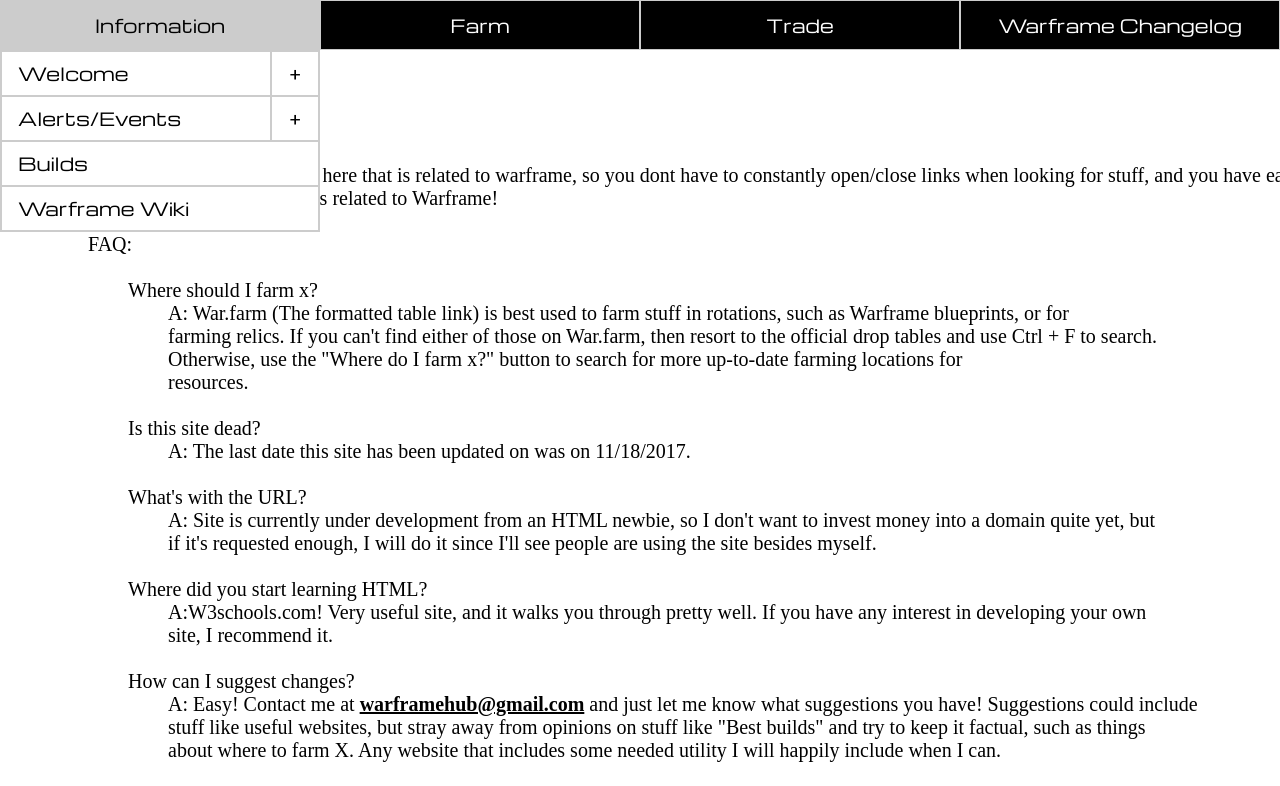
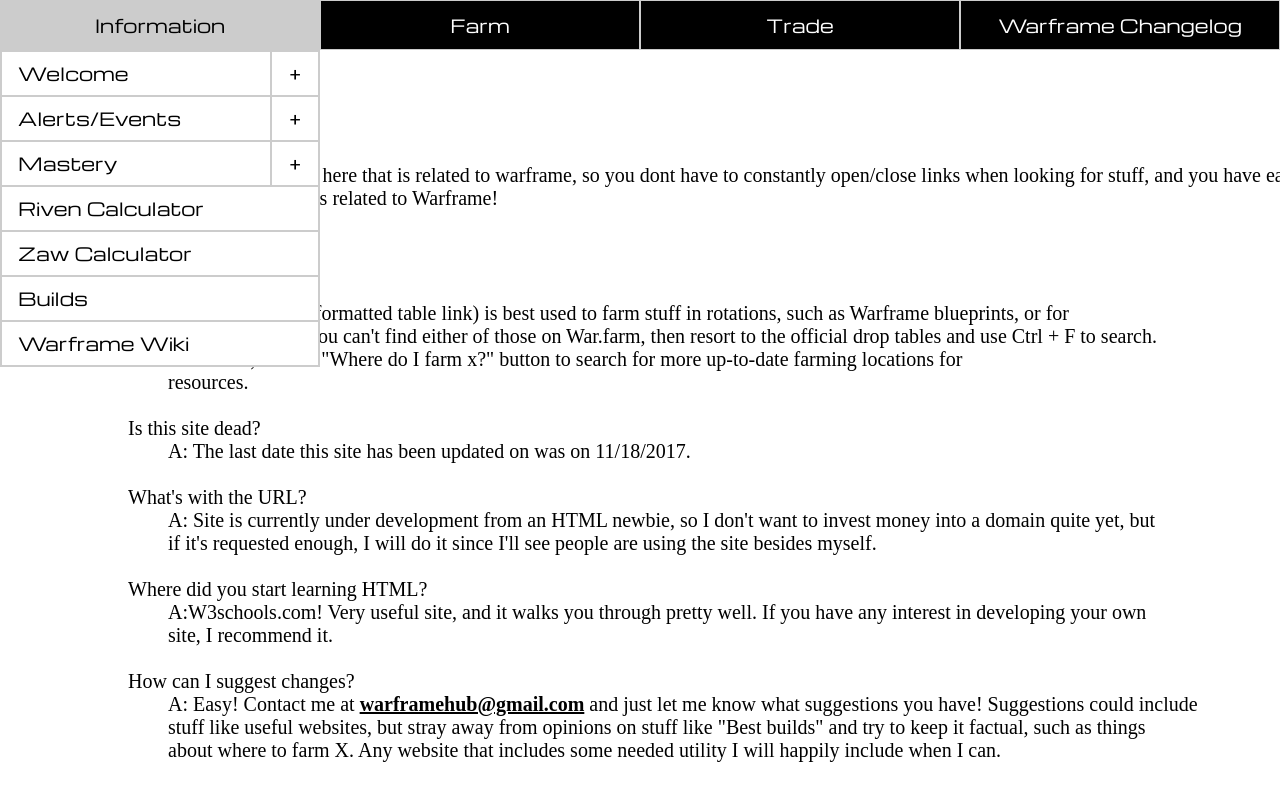
Before and after one commit to SgtFlex/WarframeHub.github.io, a plain HTML site: page index.html in a window 1280 px wide. Shown: the top 786 px of the page. Drawn offline with nearby package versions, Linux system fonts and the light colour scheme; a web font is replaced by a local one.

Commit message:
Added some additional sites

```diff
--- a/index.html
+++ b/index.html
@@ -36,6 +36,16 @@ function useLink() {
 	<div class="w3-bar">
     <a href="https://hub.warframestat.us/" style="width:85%; float:left" target="iframe_a" class="w3-bar-item w3-button w3-border">Alerts/Events</a>
 	<a href="https://hub.warframestat.us/" style="width:15%; float:right; text-align:center" ;="" target="_blank" class="w3-bar-item w3-button w3-border">+</a>
+	</div>
+	<div class="w3-bar">
+    <a href="https://asdfjackal.github.io/warframe-checklist/" style="width:85%; float:left" target="iframe_a" class="w3-bar-item w3-button w3-border">Mastery</a>
+	<a href="https://asdfjackal.github.io/warframe-checklist/" style="width:15%; float:right; text-align:center" ;="" target="_blank" class="w3-bar-item w3-button w3-border">+</a>
+	</div>
+	<div class="w3-bar">
+    <a href="https://semlar.com/rivencalc" style="width:100%; float:left" target="_blank" class="w3-bar-item w3-button w3-border">Riven Calculator</a>
+	</div>
+	<div class="w3-bar">
+    <a href="https://semlar.com/zawcalc" style="width:100%; float:left" target="_blank" class="w3-bar-item w3-button w3-border">Zaw Calculator</a>
 	</div>
 	<div class="w3-bar">
     <a href="https://goo.gl/fPkKrj" style="width:100%; float:left" target="_blank" class="w3-bar-item w3-button w3-border">Builds</a>
@@ -104,6 +114,6 @@ function useLink() {
 
 
 </div>
-<iframe src="welcome.html" style="background-color:white; border:none"; name="iframe_a" height="900" width="100%"></iframe>
+<iframe src="welcome.html" style="background-color:white; border:none"; name="iframe_a" height="890" width="100%"></iframe>
 </body>
 </html>
```
